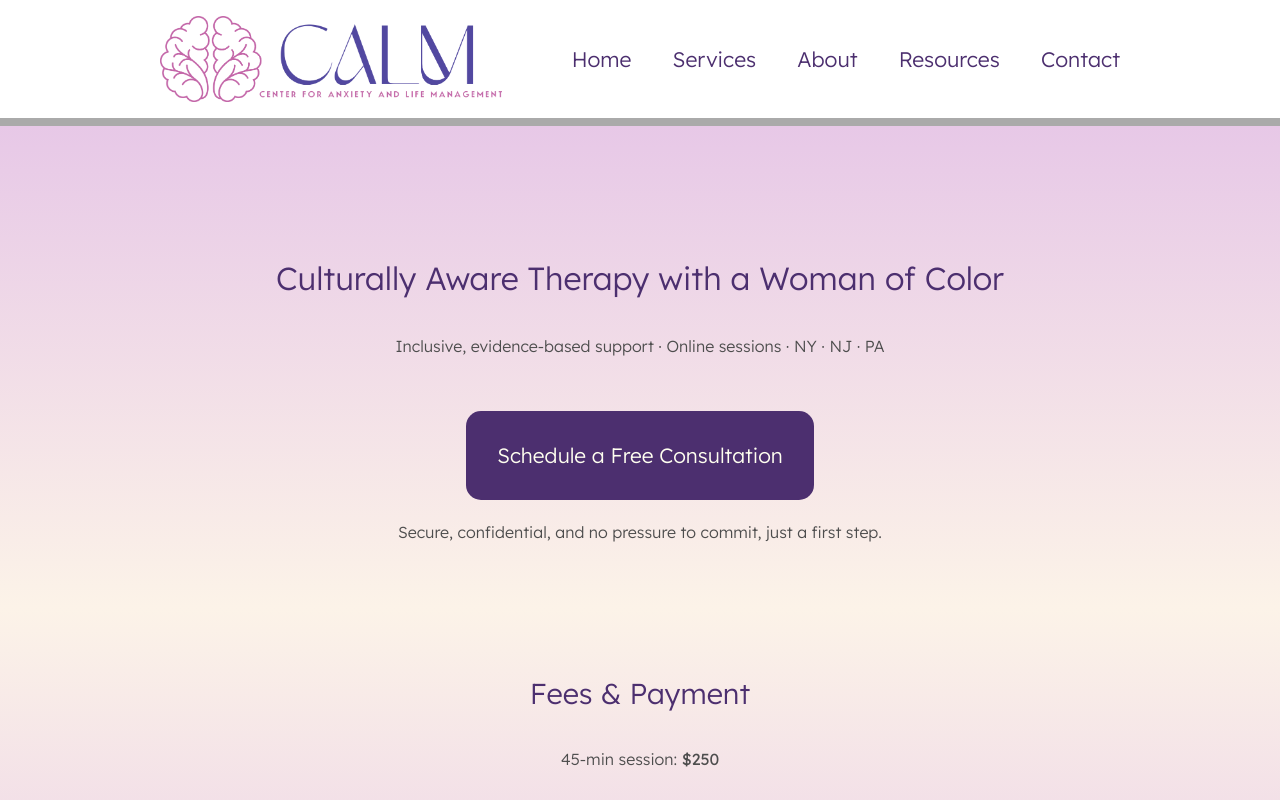
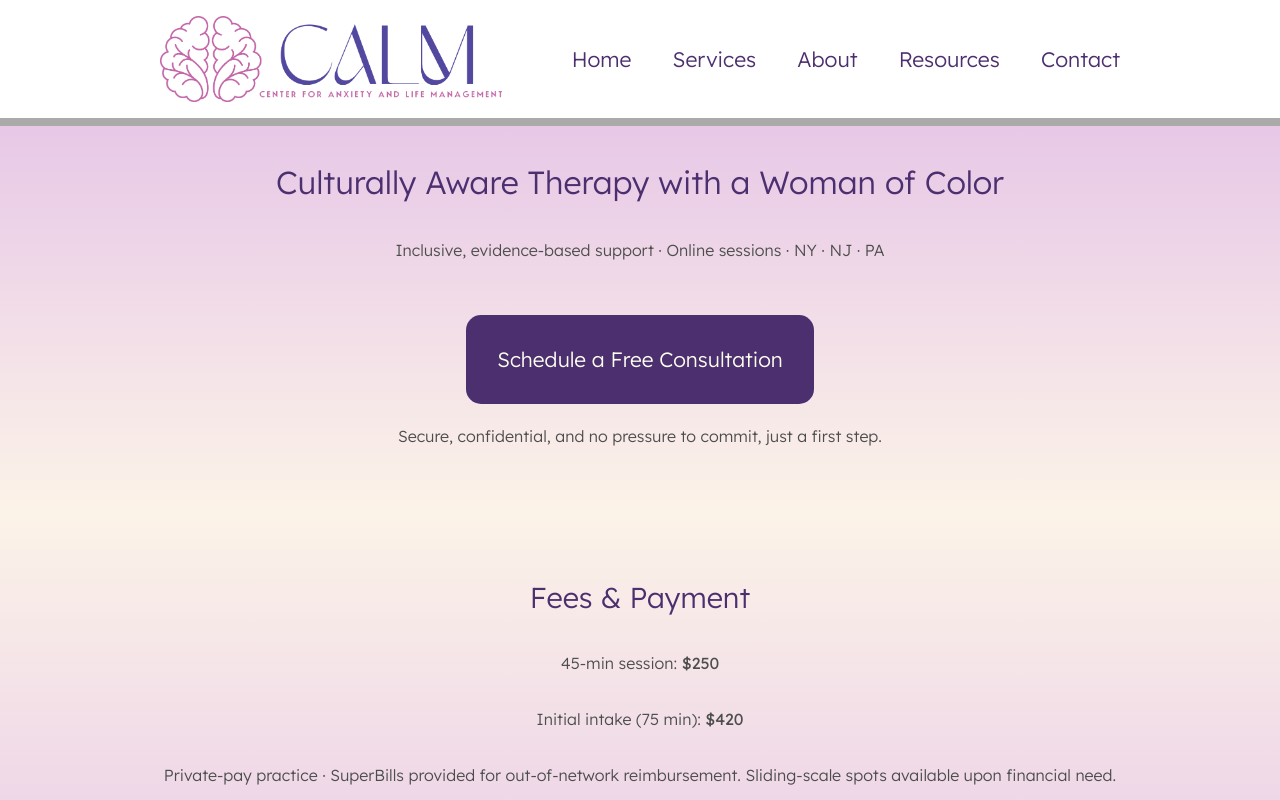
Before and after one commit to mazenswar/calm, a Next.js app: page /bipoc-therapy in a window 1280 px wide. Shown: the top 800 px of the page. Built offline with nearby package versions, Linux system fonts and the light colour scheme.

Commit message:
v12.2 gads v2

```diff
--- a/app/components/Ads/v2/Hero.js
+++ b/app/components/Ads/v2/Hero.js
@@ -22,7 +22,7 @@ function Hero({ dem }) {
 	const { title, sub } = copy[dem] || copy.women;
 
 	return (
-		<section className="hero">
+		<section className="ad__hero">
 			<div className="content">
 				<h1>{title}</h1>
 				<p>{sub}</p>
--- a/app/components/Ads/v2/adpage.scss
+++ b/app/components/Ads/v2/adpage.scss
@@ -26,8 +26,8 @@
 		gap: 2em;
 		// padding: 0;
 	}
-	.hero {
-		padding-top: 8em;
+	.ad__hero {
+		padding-top: 2em;
 		@include u.breakpoint-down(small) {
 			padding-top: 4em;
 			#cta-button {
@@ -95,17 +95,17 @@
 }
 /* Landscape phones with limited height */
 @media (orientation: landscape) and (max-height: 430px) {
-	#adpage .hero {
+	#adpage .ad__hero {
 		padding-top: 2em; /* was 8em */
 	}
-	#adpage .hero h1 {
+	#adpage .ad__hero h1 {
 		font-size: 1.4rem; /* shrink headline */
 		line-height: 1.25;
 	}
-	#adpage .hero p {
+	#adpage .ad__hero p {
 		font-size: 0.85rem; /* sub-line tweak */
 	}
-	#adpage .hero #cta-button {
+	#adpage .ad__hero #cta-button {
 		margin-top: 0;
 		padding: 0;
 	}
```
